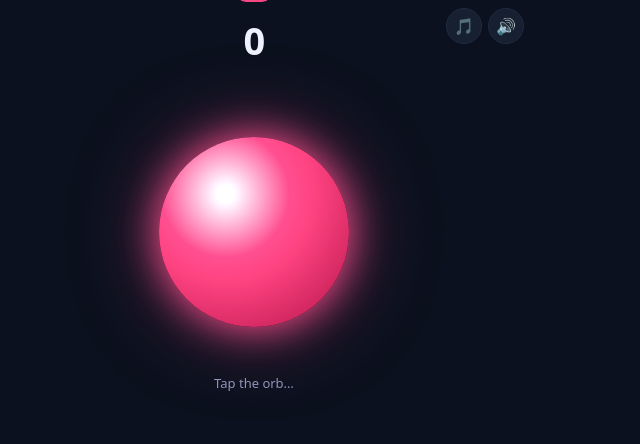
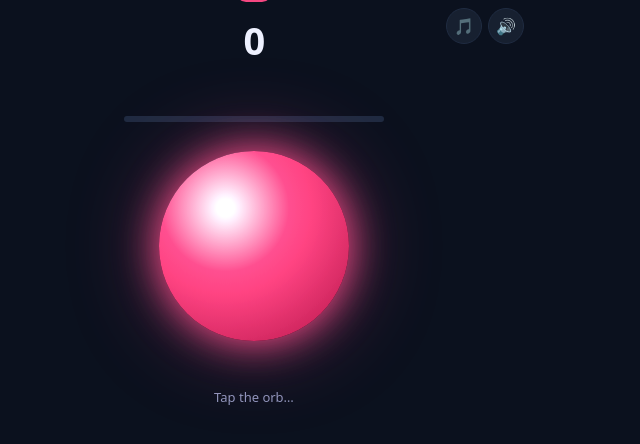
Before and after one commit to buhalteris/Testing-games, a plain HTML site: page index.html in a window 1280 px wide. Shown: the top 444 px of the page, without its empty margins (386-1026 px from the left). Drawn offline with Linux system fonts and the light colour scheme.

Commit message:
Add next-unlock progress bar
Co-Authored-By: Claude Sonnet 5.5 <noreply@anthropic.com>
Claude-Session: https://claude.ai/code/session_01PqPWVLdGYcgCKbrvLTZnBS

```diff
--- a/index.html
+++ b/index.html
@@ -16,6 +16,8 @@ html,body{margin:0;height:100%;background:var(--bg);color:var(--txt);font-family
 #snd{position:absolute;top:8px;right:10px;display:flex;gap:6px}
 #snd button{width:36px;height:36px;border-radius:50%;border:1px solid var(--panel2);background:var(--panel);font-size:16px;padding:0}
 #snd button.off{opacity:.4}
+#nx{height:6px;border-radius:3px;background:var(--panel2);margin:8px auto 0;width:min(70%,260px);overflow:hidden}
+#nxf{height:100%;width:0;background:var(--acc);border-radius:3px;box-shadow:0 0 10px var(--acc);transition:width .25s linear}
 #rate{color:var(--mut);font-size:14px;min-height:20px}
 #buffs{min-height:22px;font-size:13px;color:var(--acc);font-weight:700}
 #stage{display:flex;align-items:center;justify-content:center;flex:0 0 auto;height:min(34vh,240px);position:relative}
@@ -59,7 +61,7 @@ h3{margin:12px 4px 8px;font-size:13px;color:var(--mut);text-transform:uppercase;
 </head>
 <body>
 <div id="app">
-  <div id="top"><div id="snd"><button id="bmus" aria-label="music">🎵</button><button id="bsfx" aria-label="sound effects">🔊</button></div><div id="energy">0</div><div id="rate"></div><div id="buffs"></div></div>
+  <div id="top"><div id="snd"><button id="bmus" aria-label="music">🎵</button><button id="bsfx" aria-label="sound effects">🔊</button></div><div id="energy">0</div><div id="rate"></div><div id="buffs"></div><div id="nx" hidden title="Progress to your next unlock"><div id="nxf"></div></div></div>
   <div id="stage"><button id="orb" aria-label="tap"></button></div>
   <div id="panel">
     <div class="tab" id="t-build"></div>
@@ -253,9 +255,32 @@ function upd(){
   // hue by progress
   const h=(220+Math.max(0,Math.log10(S.life+1))*28+S.asc*40)%360;
   document.documentElement.style.setProperty("--h",h.toFixed(0));
+  updNext();
   updTabs();
   if(cur==="asc"||cur==="stats")renderStatic();
 }
+/* ---------- next-unlock bar (shows progress only, never what it is) ---------- */
+const TABTH=[12,60,400,1e6];
+let nxPrev=-1,nxNext=-1;
+function nextUnlock(){
+  let prev=0,next=Infinity;
+  const add=(th,reachable)=>{if(th<=S.life){if(th>prev)prev=th}else if(reachable&&th<next)next=th};
+  TABTH.forEach(t=>add(t,true));
+  GENS.forEach(g=>add(g.base*0.6,true));
+  UPS.forEach(u=>add(u.cost*0.25,!S.ups[u.id]&&!S.seenU[u.id]&&(!u.req||u.req())));
+  return [prev,next];
+}
+function updNext(){
+  const [p,n]=nextUnlock(),box=$("#nx");
+  if(n===Infinity){box.hidden=true;return}
+  box.hidden=false;
+  const f=$("#nxf");
+  if(p!==nxPrev||n!==nxNext){nxPrev=p;nxNext=n;f.style.transition="none";f.style.width="0%";void f.offsetWidth;f.style.transition=""}
+  const lo=Math.log(Math.max(p,1)),hi=Math.log(n),v=Math.log(Math.max(S.life,1));
+  const pct=Math.max(0,Math.min(1,(v-lo)/(hi-lo)));
+  f.style.width=(pct*100).toFixed(1)+"%";
+}
+
 let lastStatic="";
 function renderStatic(){
   let html="";
```
